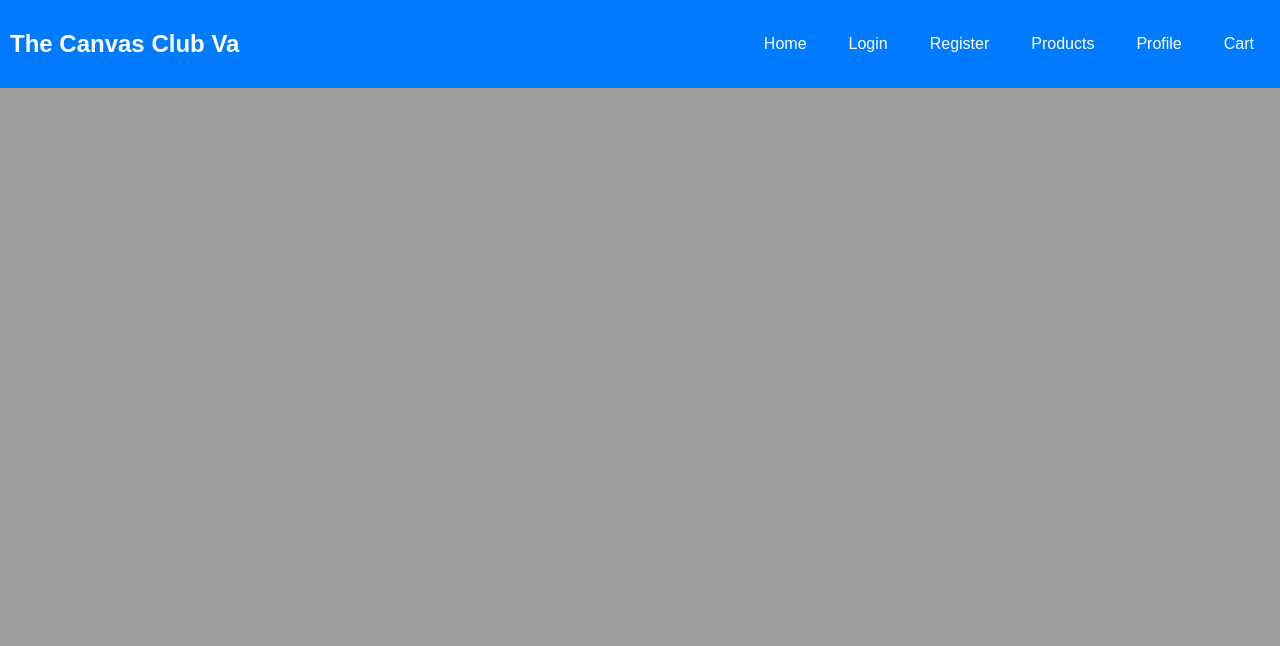
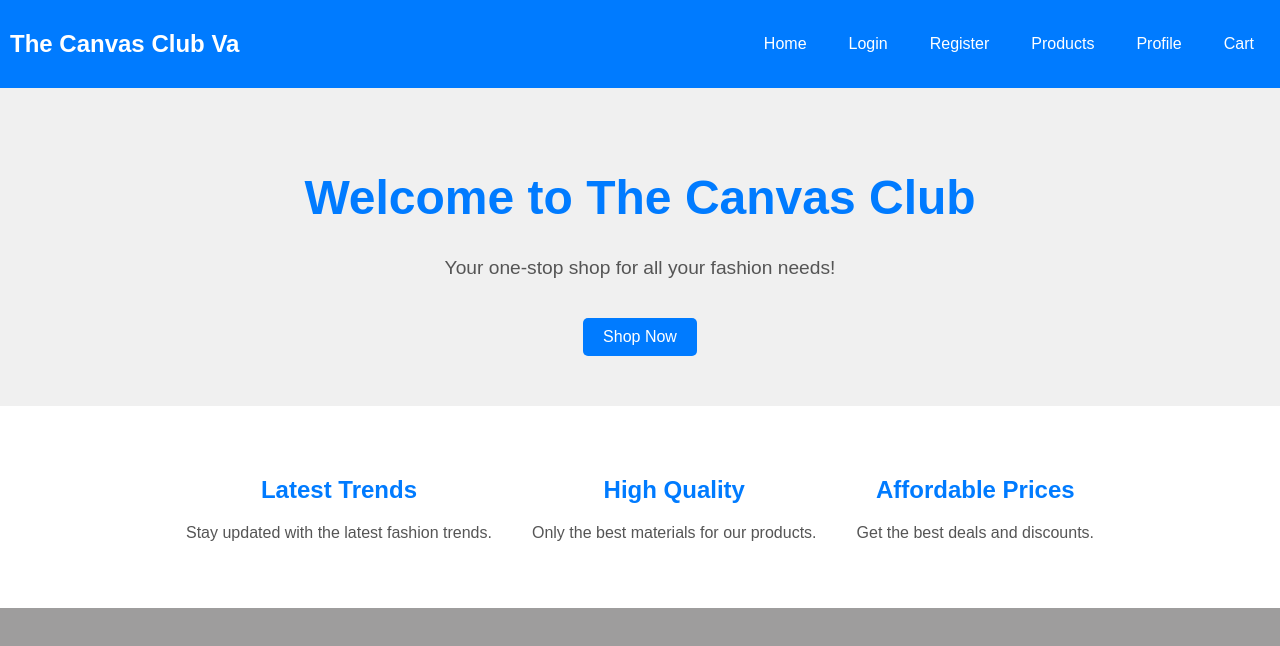
Before and after one commit to Whuss88/TCC, a React (Create React App) app in the folder the-canvas-club-va/: page / in a window 1280 px wide. Shown: the top 646 px of the page. Built offline with nearby package versions, Linux system fonts and the light colour scheme.

Commit message:
created landing page with styling

```diff
--- a/the-canvas-club-va/src/App.js
+++ b/the-canvas-club-va/src/App.js
@@ -1,5 +1,7 @@
 import React from 'react';
 import { BrowserRouter as Router, Route, Routes } from 'react-router-dom';
+import Navbar from './components/Navbar';
+import HomePage from './components/HomePage';
 import Login from './components/Auth/Login';
 import Register from './components/Auth/Register';
 import ProductList from './components/Products/ProductList';
@@ -7,13 +9,13 @@ import ProductDetail from './components/Products/ProductDetails';
 import UserProfile from './components/User/UserProfile';
 import EditProfile from './components/User/EditProfile';
 import Cart from './components/Cart/Cart';
-import Navbar from './components/Navbar';
 
 const App = () => {
   return (
     <Router>
       <Navbar />
       <Routes>
+        <Route path="/" element={<HomePage />} />
         <Route path="/login" element={<Login />} />
         <Route path="/register" element={<Register />} />
         <Route path="/products" element={<ProductList />} />
--- /dev/null
+++ b/the-canvas-club-va/src/components/HomePage.css
@@ -0,0 +1,58 @@
+/* src/components/HomePage.css */
+
+.home-page {
+  font-family: Arial, sans-serif;
+}
+
+.hero-section {
+  background-color: #f0f0f0;
+  text-align: center;
+  padding: 50px 20px;
+}
+
+.hero-section h1 {
+  font-size: 3rem;
+  color: #007bff;
+}
+
+.hero-section p {
+  font-size: 1.2rem;
+  color: #555;
+}
+
+.hero-section button {
+  background-color: #007bff;
+  color: white;
+  border: none;
+  padding: 10px 20px;
+  margin-top: 20px;
+  border-radius: 5px;
+  cursor: pointer;
+  font-size: 1rem;
+}
+
+.hero-section button:hover {
+  background-color: #0056b3;
+}
+
+.features-section {
+  display: flex;
+  justify-content: center;
+  padding: 50px 20px;
+  background-color: #fff;
+}
+
+.feature {
+  margin: 0 20px;
+  text-align: center;
+}
+
+.feature h2 {
+  font-size: 1.5rem;
+  color: #007bff;
+}
+
+.feature p {
+  font-size: 1rem;
+  color: #555;
+}
--- /dev/null
+++ b/the-canvas-club-va/src/components/HomePage.js
@@ -0,0 +1,30 @@
+import React from 'react';
+import './HomePage.css';
+
+const HomePage = () => {
+  return (
+    <div className="home-page">
+      <header className="hero-section">
+        <h1>Welcome to The Canvas Club</h1>
+        <p>Your one-stop shop for all your fashion needs!</p>
+        <button>Shop Now</button>
+      </header>
+      <section className="features-section">
+        <div className="feature">
+          <h2>Latest Trends</h2>
+          <p>Stay updated with the latest fashion trends.</p>
+        </div>
+        <div className="feature">
+          <h2>High Quality</h2>
+          <p>Only the best materials for our products.</p>
+        </div>
+        <div className="feature">
+          <h2>Affordable Prices</h2>
+          <p>Get the best deals and discounts.</p>
+        </div>
+      </section>
+    </div>
+  );
+};
+
+export default HomePage;
```
